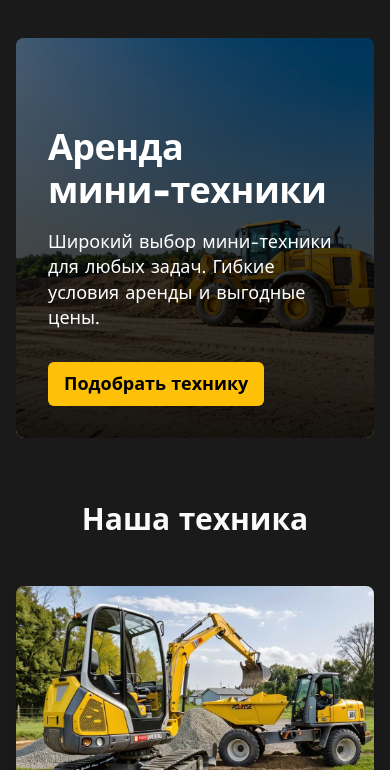
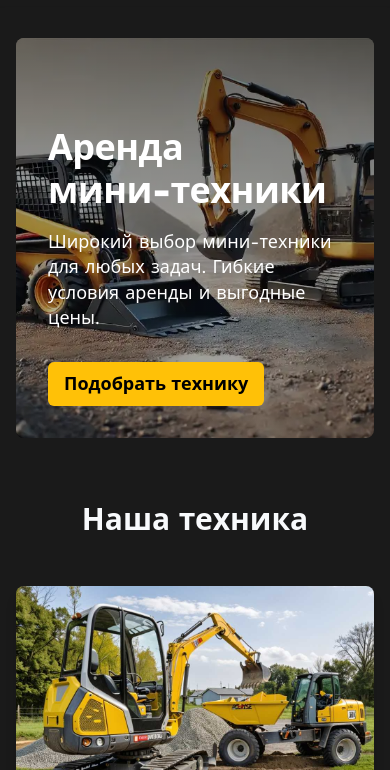
Before and after one commit to Im-Okey/mini-texnika, a website: page index.html in a window 390 px wide. Shown: the part 74-844 px from the top of the page. Drawn offline with nearby package versions, Linux system fonts and the light colour scheme.

Commit message:
almost done

```diff
--- a/css/index-tilewind.css
+++ b/css/index-tilewind.css
@@ -193,7 +193,7 @@ footer {
     z-index: 2;
     background: linear-gradient(to bottom,
         rgba(0, 0, 0, 0.4) 0%,
-        rgba(0, 0, 0, 0.8) 100%);
+        rgba(0, 0, 0, 0.2) 100%);
 }
 
 @media (prefers-color-scheme: light) {
@@ -224,7 +224,7 @@ footer {
     .overlay {
         background: linear-gradient(to bottom,
             rgba(0, 0, 0, 0.5) 0%,
-            rgba(0, 0, 0, 0.9) 100%);
+            rgba(0, 0, 0, 0.2) 100%);
     }
 }
 
--- a/index.html
+++ b/index.html
@@ -104,25 +104,27 @@
 
 
         <main class="container mx-auto px-4 py-8">
-            <section class="mb-16" id="katalog">
+            <section class="mb-16">
                 <div class="hero-section">
-                    <img src="./img/main.png" alt="Аренда строительной техники"
-                        class="hero-image" loading="eager" decoding="sync">
+                    <img src="./img/main.webp" alt="Аренда строительной техники"
+                        class="hero-image" fetchpriority="high" decoding="sync">
                     <div class="overlay"></div>
                     <div class="hero-content">
                         <h1 class="hero-title">Аренда <br> мини-техники</h1>
                         <p class="hero-description">
                             Широкий выбор мини-техники для любых задач. Гибкие условия аренды и выгодные цены.
                         </p>
-                        <button class="button_primary py-3 px-6 text-lg font-bold">
-                            <span class="truncate">Подобрать технику</span>
-                        </button>
+                        <a href="#katalog">
+                            <button class="button_primary py-3 px-6 text-lg font-bold">
+                                <span class="truncate">Подобрать технику</span>
+                            </button>
+                        </a>
                     </div>
                 </div>
             </section>
 
 
-            <section class="mb-16">
+            <section class="mb-16" id="katalog">
                 <h2 class="text-3xl font-bold text-center text-[var(--text-primary)] mb-12">Наша техника</h2>
                 <div class="grid md:grid-cols-3 gap-8">
                     <a class="card" href="excavator.html">
```
Also changed, not shown: css/tailwind.output.css, img/main.png (deleted), img/main.webp (added).
